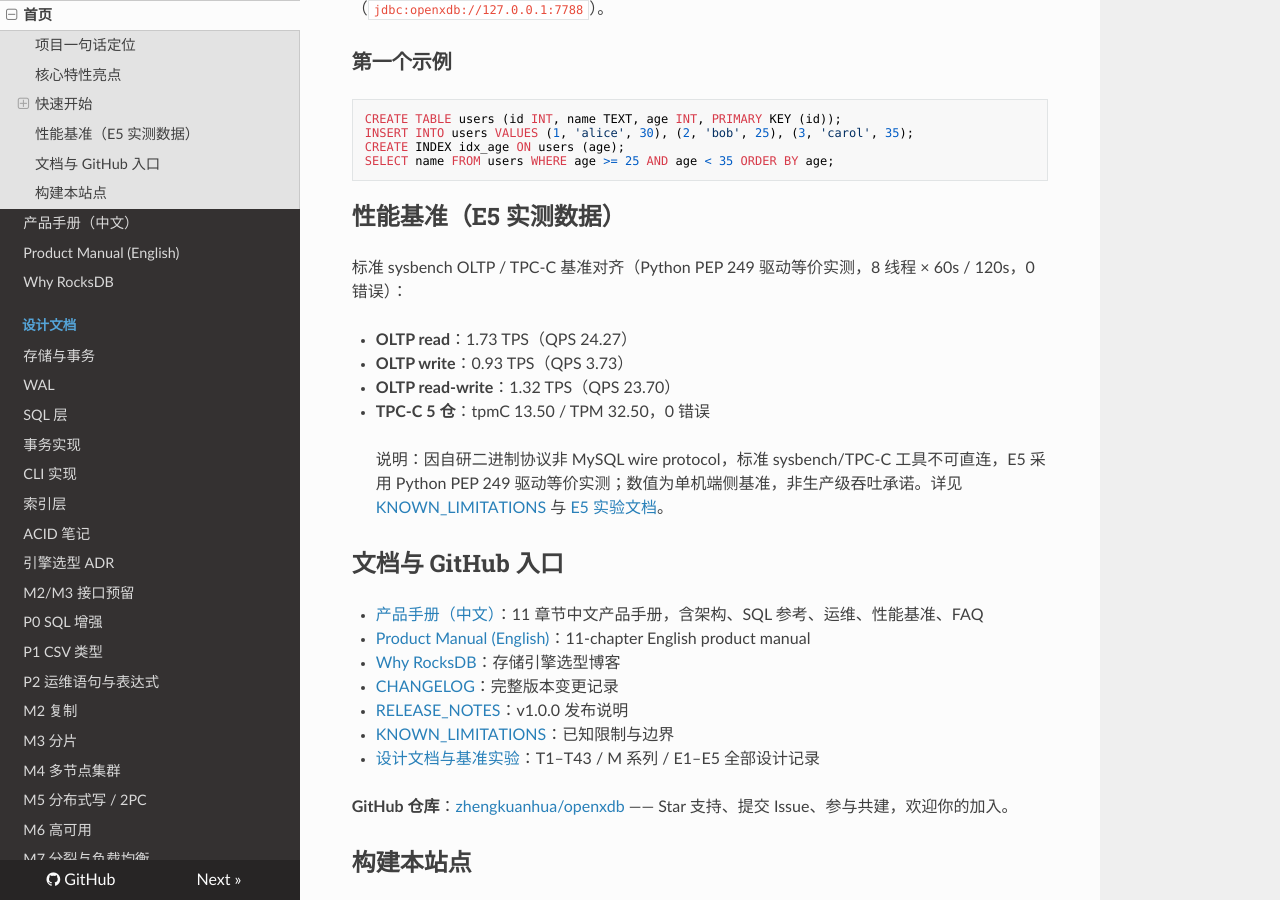
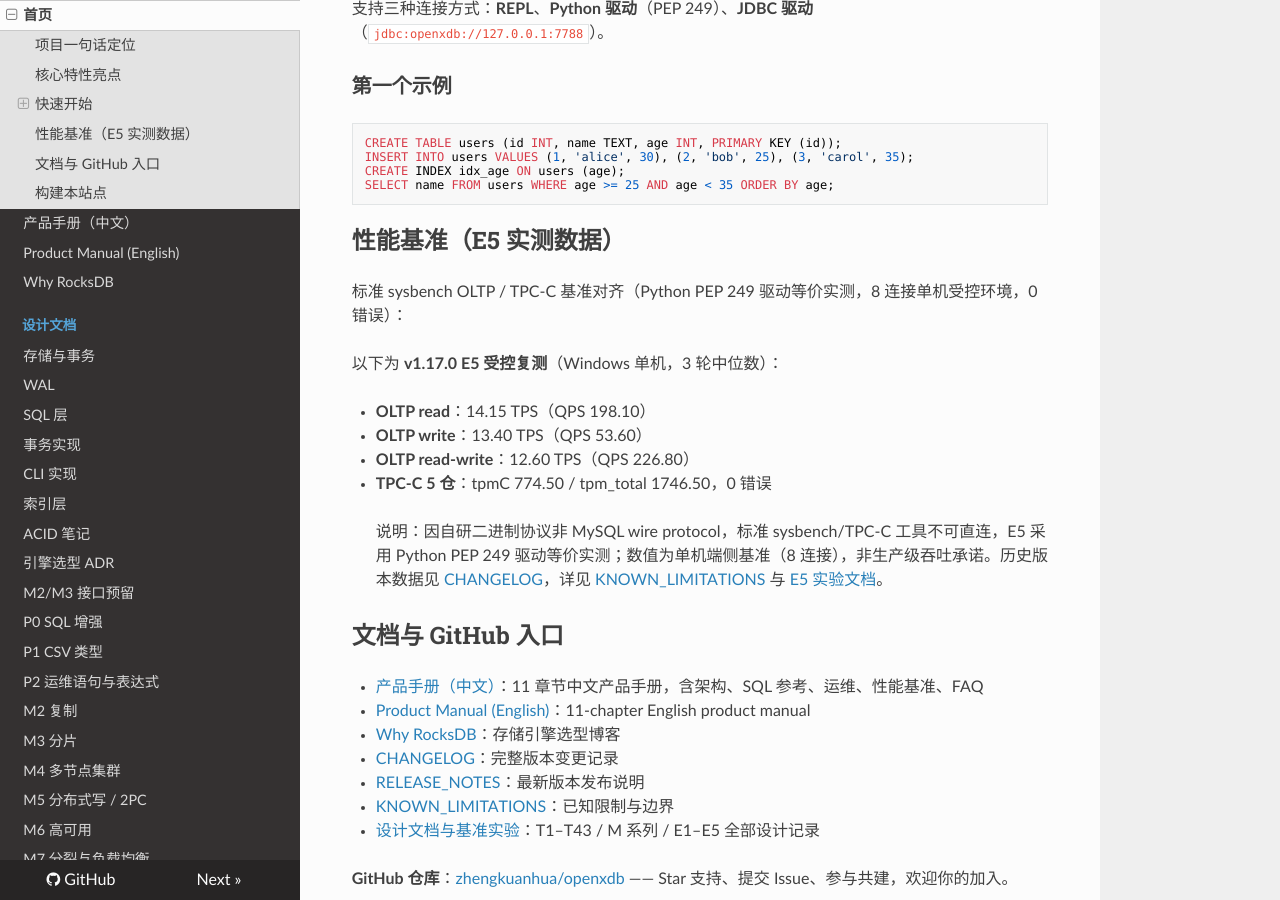
Before and after one commit to zhengkuanhua/openxdb, an MkDocs documentation site: the page built from docs/index.md, in a window 1280 px wide and 900 px high, scrolled down 1354 px. Built offline with MkDocs 1.6.1, drawn with Linux system fonts in a browser that asks for light colours; nearby versions of some CDN libraries; some of the changed text lies outside the part shown.

Commit message:
docs: sync v1.18.0 known limitations and docs index baseline
- KNOWN_LIMITATIONS 2.1: add v1.18.0 read-path update (SQL path ~240 QPS vs E1 71003 QPS, cgo flat 63.75%, 256MB block cache -1.6% reverted, D6.2 batch point-get 33.3ms->0.52ms @N=64, cross-region aggregate deferred to v1.19.0)
- KNOWN_LIMITATIONS 3.4: fold D4.5 gray report conclusion (quorum stays off, epoch stays on), structural cause (no consensus protocol, RPO>0), Phase9 restart write-gate driven by ha_epoch_enabled, upgrade path via v1.19.0 M8
- docs/index.md: version line v1.0.0 -> v1.17.0 released (v1.18.0 in dev), bench baseline 1.73 TPS -> v1.17.0 E5 recheck (14.15/13.40/12.60 TPS, tpmC 774.50), RELEASE_NOTES link text

```diff
--- a/docs/index.md
+++ b/docs/index.md
@@ -11,7 +11,7 @@ AIGC:
 
 # OpenXDB
 
-> 从零自研的单机/分布式关系型数据库内核（Go + RocksDB），全栈自研，**v1.0.0 正式发布**。
+> 从零自研的单机/分布式关系型数据库内核（Go + RocksDB），全栈自研，**v1.17.0 正式发布**（v1.18.0 开发中）。
 
 OpenXDB 是一个从零自研的单机/分布式关系型数据库内核（Go + RocksDB），历经 M1–M21、T1–T43、E1–E5 全部里程碑。它实现了基于 RocksDB（cgo）的存储引擎、追加式 WAL、快照隔离事务、带二级索引的 SQL 子集，并在此基础上完整交付复制、分片、多节点集群、分布式 2PC 写、HA、region 自动分裂与负载均衡、分布式事务（TSO + 分布式快照隔离）、备份恢复与 PITR、客户端驱动、运维工具链、认证权限（审计 + RBAC）、商业加固（TLS / 监控告警 / 真实用户验证）与生态导出（JSON / Parquet）等能力。
 
@@ -64,14 +64,16 @@ SELECT name FROM users WHERE age >= 25 AND age < 35 ORDER BY age;
 
 ## 性能基准（E5 实测数据）
 
-标准 sysbench OLTP / TPC-C 基准对齐（Python PEP 249 驱动等价实测，8 线程 × 60s / 120s，0 错误）：
+标准 sysbench OLTP / TPC-C 基准对齐（Python PEP 249 驱动等价实测，8 连接单机受控环境，0 错误）：
 
-- **OLTP read**：1.73 TPS（QPS 24.27）
-- **OLTP write**：0.93 TPS（QPS 3.73）
-- **OLTP read-write**：1.32 TPS（QPS 23.70）
-- **TPC-C 5 仓**：tpmC 13.50 / TPM 32.50，0 错误
+以下为 **v1.17.0 E5 受控复测**（Windows 单机，3 轮中位数）：
 
-> 说明：因自研二进制协议非 MySQL wire protocol，标准 sysbench/TPC-C 工具不可直连，E5 采用 Python PEP 249 驱动等价实测；数值为单机端侧基准，非生产级吞吐承诺。详见 [KNOWN_LIMITATIONS](../KNOWN_LIMITATIONS.md) 与 [E5 实验文档](experiments/E5_standard_bench_alignment.md)。
+- **OLTP read**：14.15 TPS（QPS 198.10）
+- **OLTP write**：13.40 TPS（QPS 53.60）
+- **OLTP read-write**：12.60 TPS（QPS 226.80）
+- **TPC-C 5 仓**：tpmC 774.50 / tpm_total 1746.50，0 错误
+
+> 说明：因自研二进制协议非 MySQL wire protocol，标准 sysbench/TPC-C 工具不可直连，E5 采用 Python PEP 249 驱动等价实测；数值为单机端侧基准（8 连接），非生产级吞吐承诺。历史版本数据见 [CHANGELOG](../CHANGELOG.md)，详见 [KNOWN_LIMITATIONS](../KNOWN_LIMITATIONS.md) 与 [E5 实验文档](experiments/E5_standard_bench_alignment.md)。
 
 ## 文档与 GitHub 入口
 
@@ -79,7 +81,7 @@ SELECT name FROM users WHERE age >= 25 AND age < 35 ORDER BY age;
 - [Product Manual (English)](product_manual_en.md)：11-chapter English product manual
 - [Why RocksDB](blog_why_openxdb_rocksdb.md)：存储引擎选型博客
 - [CHANGELOG](../CHANGELOG.md)：完整版本变更记录
-- [RELEASE_NOTES](../RELEASE_NOTES.md)：v1.0.0 发布说明
+- [RELEASE_NOTES](../RELEASE_NOTES.md)：最新版本发布说明
 - [KNOWN_LIMITATIONS](../KNOWN_LIMITATIONS.md)：已知限制与边界
 - [设计文档与基准实验](https://github.com/zhengkuanhua/openxdb/tree/main/docs)：T1–T43 / M 系列 / E1–E5 全部设计记录
 
```
Also changed, not shown: KNOWN_LIMITATIONS.md (+4 -2 lines).
